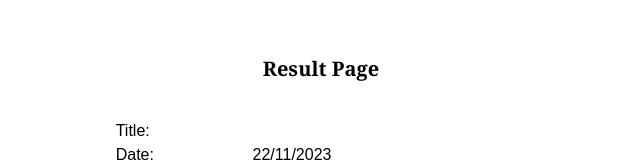
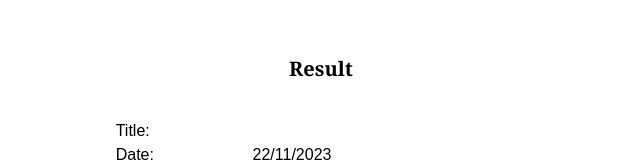
Before and after one commit to Alok123-singh/PaperSetter, a React (Vite) app: page /inventory-management/result in a window 1280 px wide. Shown: the part 148-310 px from the top of the page, without its empty margins (319-959 px from the left). Built offline with nearby package versions, Linux system fonts and the light colour scheme.

Commit message:
updated navigation logic in inventoryManager

```diff
--- a/src/components/InventoryManage/InventoryManage.jsx
+++ b/src/components/Games/InventoryManage/InventoryManage.jsx
@@ -1,9 +1,9 @@
 import { useState,useEffect } from 'react';
-import '../../index.css'
-import data from '../../JSON/queries.json'
+import '../../../index.css'
+import data from '../../../JSON/queries.json'
 import { Link,useNavigate } from 'react-router-dom';
 import { useDispatch,useSelector } from 'react-redux';
-import { setResult } from '../../store/resultSlice';
+import { setResult } from '../../../store/resultSlice';
 
 function InventoryManage() {
 
--- a/src/components/Result/Result.jsx
+++ b/src/components/Result/Result.jsx
@@ -30,7 +30,7 @@ function Result() {
 
     return (
         <div className='w-full h-screen flex flex-col justify-center items-center dark:bg-gray-40  flex-wrap'>
-            <p className='font-bold text-xl font-serif h-auto'>Result Page</p>
+            <p className='font-bold text-xl font-serif h-auto'>Result</p>
 
             <div className='flex flex-col w-1/3 p-2 mt-7 '>
                 <div className=' w-full flex '>
--- a/src/components/index.js
+++ b/src/components/index.js
@@ -10,7 +10,7 @@ import Layout from './Layout/Layout'
 import Login from './Login/Login'
 import Logo from './Logo/Logo'
 import LogoutBtn from './LogoutBtn/LogoutBtn'
-import InventoryManage from './InventoryManage/InventoryManage'
+import InventoryManage from './Games/InventoryManage/InventoryManage'
 import ThemeButton from './ThemeButton/ThemeButton'
 import Signup from './Signup/Signup'
 import ResetPassword from './ResetPassword/ResetPassword'
```
